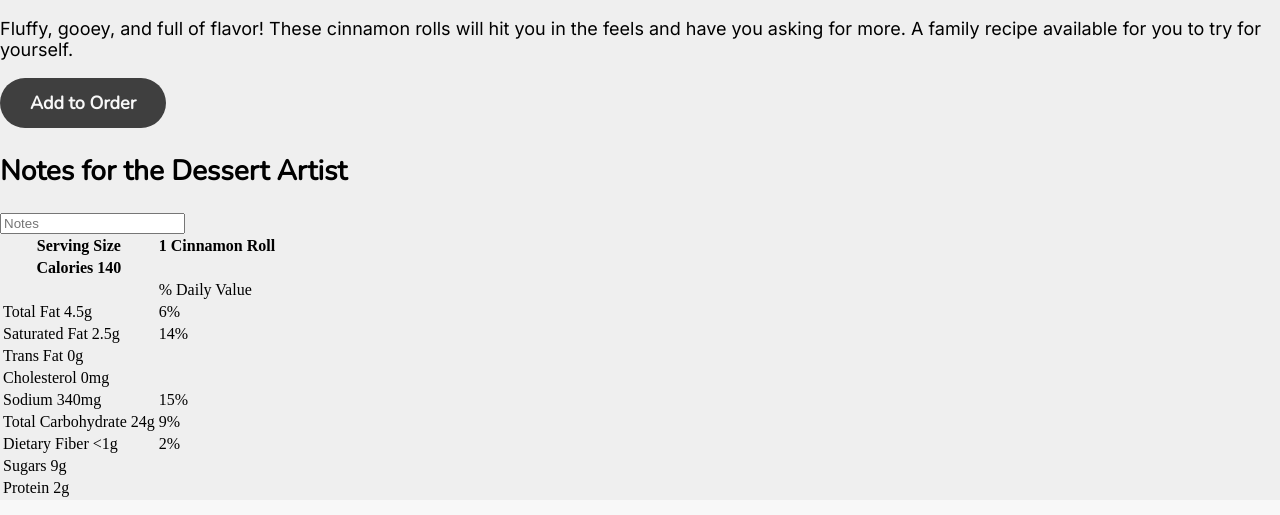
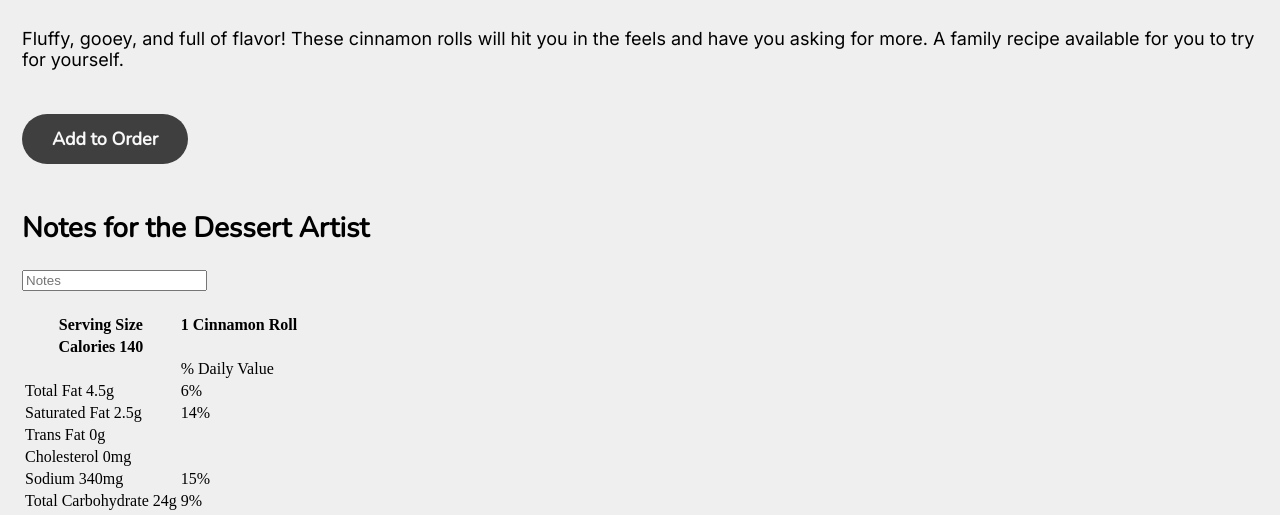
Before and after one commit to kyleh919/DessertWorld, a website: page pages/menus-pages/quick-and-ready/cinnamon-roll.html in a window 1280 px wide. Shown: the part 1536-2051 px from the top of the page. Drawn offline with nearby package versions, Linux system fonts and the light colour scheme.

Commit message:
Adds generic layout styling for pages to extract from

```diff
--- a/pages/menus-pages/quick-and-ready/cinnamon-roll.html
+++ b/pages/menus-pages/quick-and-ready/cinnamon-roll.html
@@ -19,6 +19,7 @@
     <!-- CSS -->
     <link rel="stylesheet" href="../../../styles/styles.css" />
     <link rel="stylesheet" href="../../../styles/layouts/header.css" />
+    <link rel="stylesheet" href="../../../styles/layouts/page-content.css" />
     <link rel="stylesheet" href="../../../styles/components/breadcrumbs.css" />
     <link rel="stylesheet" href="../../../styles/components/buttons.css" />
     <link
@@ -58,7 +59,7 @@
       </section>
     </header>
 
-    <main id="cinnamon-roll-page" class="menu-page">
+    <main class="page-content">
       <section class="product-description">
         <h1>Cinnamon Roll</h1>
         <p>
--- /dev/null
+++ b/styles/layouts/page-content.css
@@ -0,0 +1,7 @@
+.page-content > :not(.product-description) {
+  margin: var(--mobile-frame-margin);
+}
+
+.product-description > :not(img) {
+  margin: var(--mobile-frame-margin);
+}
--- a/styles/pages/menus.css
+++ b/styles/pages/menus.css
@@ -1,7 +1,3 @@
-main {
-  margin: var(--mobile-frame-margin);
-}
-
 .menu-item {
   padding: 10px;
 }
```
Also changed, not shown: pages/menus.html (+2 -1 lines).
